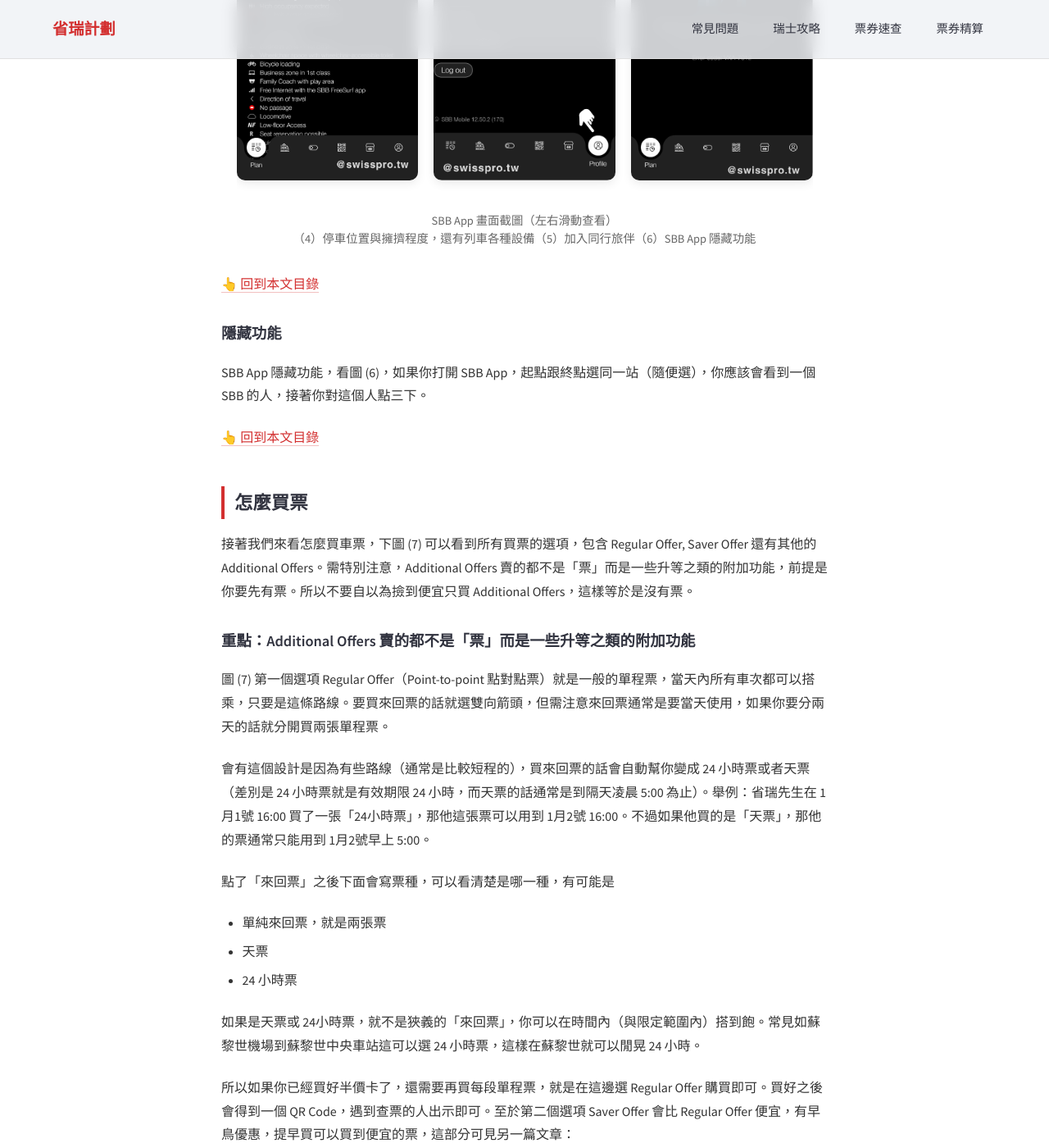
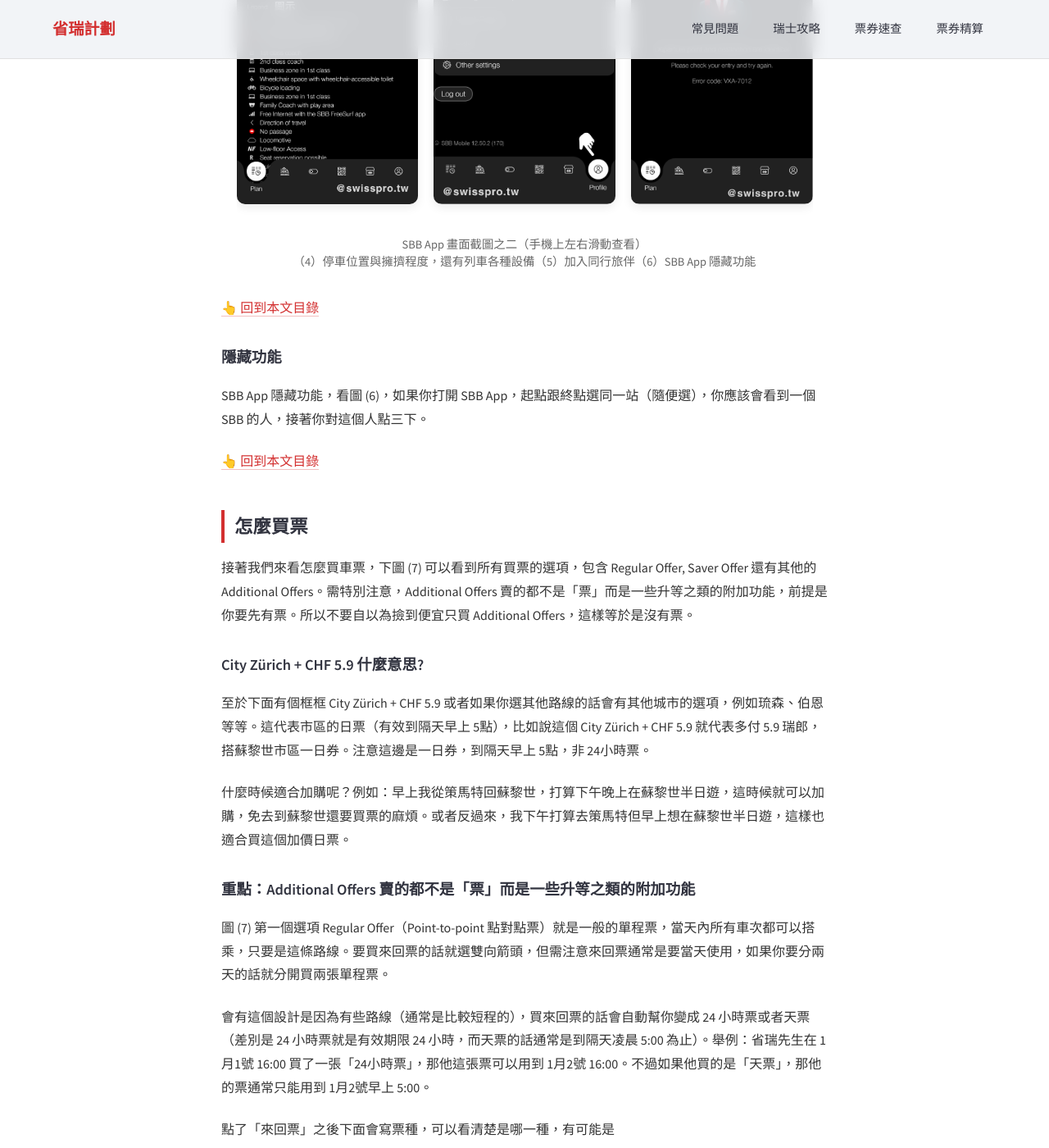
Before and after one commit to Chichinghsu/swisspro, a Jekyll site: the page built from _posts/2026-04-15-how-to-sbb-app.md, in a window 1280 px wide and 1400 px high, scrolled down 4760 px. Shown: the whole window at 82% size. Built offline with Jekyll 4.4.1, drawn with Linux system fonts in a browser that asks for light colours; some of the changed text lies outside the part shown.

Commit message:
update sbb app guide

```diff
--- a/_posts/2026-04-15-how-to-sbb-app.md
+++ b/_posts/2026-04-15-how-to-sbb-app.md
@@ -8,12 +8,12 @@
 og_image:  /img/sbb/sbb_app_post.webp
 description: "SBB App 瑞士自由行不可或缺的神級 App，其實有超多功能，到底要怎麼用呢？這篇帶你看懂，內附票價試算工具。Easy ride 怎麼用？怎麼搭車？轉車五分鐘來得及嗎？馬上看懂。"
 permalink: /blog/how-to-sbb-app/
-last_modified_at: 2026-06-18
+last_modified_at: 2026-07-24
 ---
 
 SBB (德語：Schweizerische Bundesbahnen) 是瑞士鐵路公司的簡稱，在法語區與義大利語區有不同的名字（法語 CFF 義大利語 FFS），火車上會印全部的名字（請見下圖）。瑞鐵 SBB 的 App 整合了火車、巴士、路面電車、渡輪甚至纜車都有，查時刻表、買票都可以。舉個台灣的例子，就是你用「一個」 App 就可以買台北捷運、機場捷運、高鐵、高雄捷運、各縣市公車等等全部交通系統的票，還可以查時刻表。
 
-這篇帶你看 2026 年最新的功能幾個主要功能，重點摘要如下。App 下載連結於底部[常見問題](#faq)。
+這篇帶你看 2026 年最新的功能幾個主要功能，重點摘要如下。App 下載連結與其它有關 App 的疑難雜症請見底部[常見問題](#faq)。
 
 <a id="nav"></a>
 - [實用功能介紹](#function) - 我轉車來得及嗎？月台怎麼看？擁擠嗎？
@@ -44,7 +44,7 @@
     <img src="{{ '/img/sbb/sbb_app_intro3.png' | relative_url }}" alt="路線圖">
   </div>
   <figcaption>
-    SBB App 畫面截圖（左右滑動查看）<br>
+    SBB App 畫面截圖之一（手機上左右滑動查看）<br>
     （1）時刻表與換車月台（2）換車路徑指引（3）路線圖
   </figcaption>
 </figure>
@@ -94,7 +94,7 @@
     <img src="{{ '/img/sbb/sbb_app_intro6.png' | relative_url }}" alt="SBB App 隱藏功能">
   </div>
   <figcaption>
-    SBB App 畫面截圖（左右滑動查看）<br>
+    SBB App 畫面截圖之二（手機上左右滑動查看）<br>
     （4）停車位置與擁擠程度，還有列車各種設備（5）加入同行旅伴（6）SBB App 隱藏功能
   </figcaption>
 </figure>
@@ -113,6 +113,12 @@
 ## 怎麼買票
 
 接著我們來看怎麼買車票，下圖 (7) 可以看到所有買票的選項，包含 Regular Offer, Saver Offer 還有其他的 Additional Offers。需特別注意，Additional Offers 賣的都不是「票」而是一些升等之類的附加功能，前提是你要先有票。所以不要自以為撿到便宜只買 Additional Offers，這樣等於是沒有票。
+
+### City Zürich + CHF 5.9 什麼意思?
+
+至於下面有個框框 City Zürich + CHF 5.9 或者如果你選其他路線的話會有其他城市的選項，例如琉森、伯恩等等。這代表市區的日票（有效到隔天早上 5點），比如說這個 City Zürich + CHF 5.9 就代表多付 5.9 瑞郎，搭蘇黎世市區一日券。注意這邊是一日券，到隔天早上 5點，非 24小時票。
+
+什麼時候適合加購呢？例如：早上我從策馬特回蘇黎世，打算下午晚上在蘇黎世半日遊，這時候就可以加購，免去到蘇黎世還要買票的麻煩。或者反過來，我下午打算去策馬特但早上想在蘇黎世半日遊，這樣也適合買這個加價日票。
 
 ### 重點：Additional Offers 賣的都不是「票」而是一些升等之類的附加功能
 
@@ -146,7 +152,7 @@
     <img src="{{ '/img/sbb/sbb_app_intro9.png' | relative_url }}" alt="Easy Ride 右滑後畫面">
   </div>
   <figcaption>
-    SBB App 畫面截圖之三（左右滑動查看）<br>
+    SBB App 畫面截圖之三（手機上左右滑動查看）<br>
     （7）各種票種選擇（8）轉車時間設定可選有行李 (9) Easy Ride 右滑後畫面
   </figcaption>
 </figure>
@@ -221,6 +227,13 @@
 </details>
 
 <details>
+<summary class="faq-question">SBB App 一直註冊失敗怎麼辦？</summary>
+<div class="faq-answer">
+    有可能是台灣地址太長，試著把一些巷弄號碼之類的刪掉，地址短一點有時候會解決。還有建議使用電腦註冊，手機 App 註冊有時候不知為何就是無法成功。
+</div>
+</details>
+
+<details>
 <summary class="faq-question">遇到查票怎麼辦？</summary>
 <div class="faq-answer">
     跟他說聲 Hi ，然後給他看 QR Code 即可。有時候他會跟你要護照來驗證身份，核對票上面的名字。
@@ -239,7 +252,6 @@
   <img src="{{ '/img/sbb/sbb_halbtax_app.png' | relative_url }}" alt="手動加入半價卡">
   <figcaption>手動加入半價卡，這樣買票的時候就會顯示半價卡的價格</figcaption>
 </figure>
-
 
 </div>
 </details>
@@ -270,7 +282,7 @@
 <details>
 <summary class="faq-question">我不知道這段路線有沒有包含在 STP 裡面？</summary>
 <div class="faq-answer">
-    馬上使用[省瑞票券速查](https://calculator.swisspro.tw/?p=validator) 輸入路線，馬上知道有沒有包含，還可看到各種小訣竅。
+    馬上使用<a href="https://calculator.swisspro.tw/?p=validator" class="swiss-red-link">省瑞票券速查</a> 輸入路線，馬上知道有沒有包含，還可看到各種小訣竅。
 </div>
 </details>
 
```
